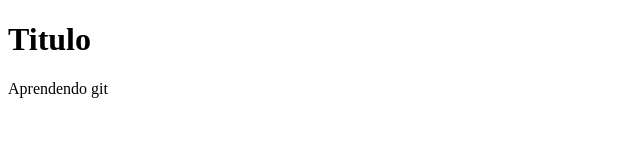
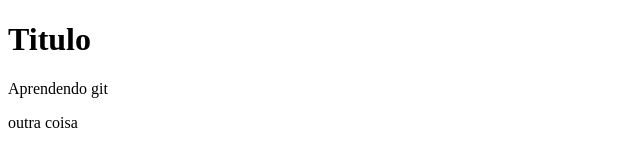
Before and after one commit to Rafaelottalves/gitEstudos, a plain HTML site: page index.html in a window 1280 px wide. Shown: the full height of the page, 0-640 px from the left. Drawn offline with Linux system fonts and the light colour scheme.

Commit message:
Nova demanda

```diff
--- a/index.html
+++ b/index.html
@@ -8,5 +8,6 @@
 <body>
     <h1>Titulo</h1>
     <p>Aprendendo git</p>
+    <p>outra coisa</p>
 </body>
 </html>
```
